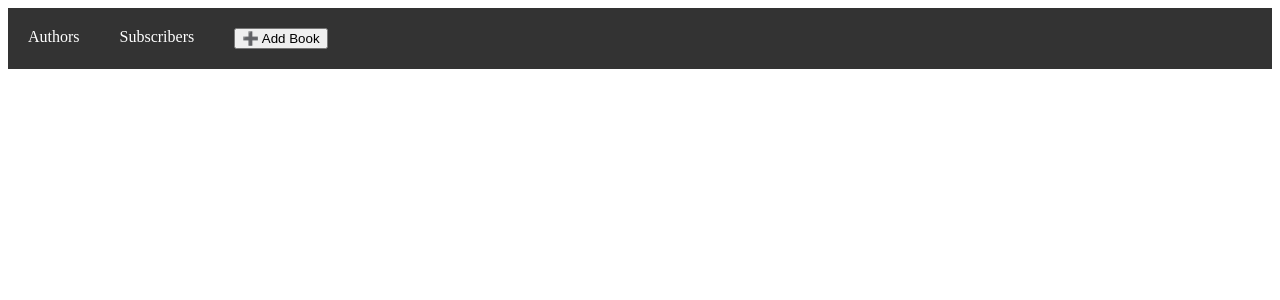
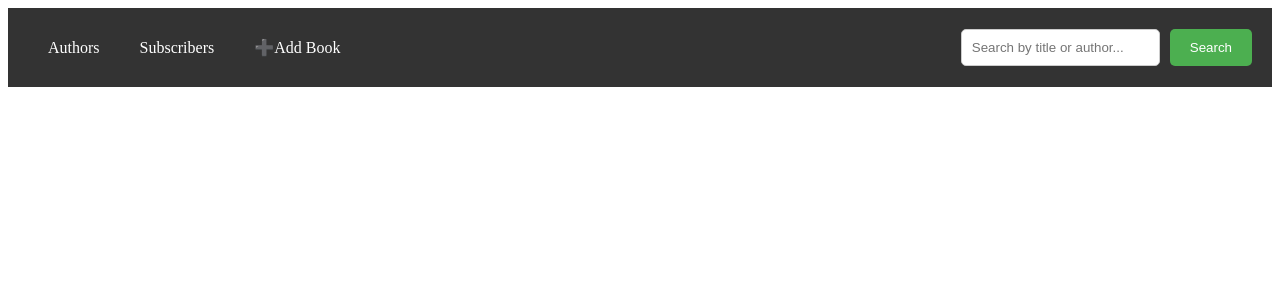
Before and after one commit to Filip-Petruneac/library, a Flask app: page / in a window 1280 px wide. Shown: the top 300 px of the page. Run offline with Flask 3, Linux system fonts and the light colour scheme; data that the repository does not hold is empty.

Commit message:
Add Search Button Option for Books

```diff
--- a/bff/server.py
+++ b/bff/server.py
@@ -24,6 +24,13 @@ def index():
     except Exception as err:
         return str(err), 500
 
+@app.route('/search_books', methods=['GET'])
+def search_books():
+    query = request.args.get('query', '')
+    response = requests.get(f'{API_URL}/search_books', params={'query': query})
+    books = response.json()
+    return render_template('books.html', books=books)
+
 @app.route('/book-details/<int:book_id>')
 def book_details(book_id):
     try:
@@ -31,7 +38,7 @@ def book_details(book_id):
         if response.status_code != 200:
             return "Error fetching book details from API", 400
         book = response.json()
-        app.logger.debug(f"Book details: {book}")  # Log the book details
+        app.logger.debug(f"Book details: {book}")
         return render_template('book_details.html', book=book)
     except Exception as err:
         return str(err), 500
--- a/bff/static/css/books.css
+++ b/bff/static/css/books.css
@@ -77,3 +77,37 @@
 .book-square {
     margin-top: 25px;
 }
+
+
+.navbar {
+    display: flex;
+    justify-content: space-between;
+    align-items: center;
+    padding: 10px 20px;
+}
+
+.search-form {
+    margin-left: auto;
+    display: flex;
+}
+
+.search-form input[type="text"] {
+    padding: 10px;
+    border-radius: 5px;
+    border: 1px solid #ccc;
+    margin-right: 10px;
+}
+
+.search-form button {
+    background-color: #4CAF50;
+    color: white;
+    padding: 10px 20px;
+    border: none;
+    border-radius: 5px;
+    cursor: pointer;
+    transition: background-color 0.3s;
+}
+
+.search-form button:hover {
+    background-color: #45a049;
+}
--- a/bff/templates/books.html
+++ b/bff/templates/books.html
@@ -5,14 +5,18 @@
     <meta name="viewport" content="width=device-width, initial-scale=1.0">
     <title>Books</title>
     <link rel="stylesheet" href="/static/css/books.css">
+
 </head>
 <body>
 <nav class="navbar">
     <a href="/authors">Authors</a>
     <a href="/subscribers">Subscribers</a>
-    <div class="top-right">
-        <a href="/add_book"><button class="add-button">➕ Add Book</button></a>
-    </div>
+    <a href="/add_book">➕Add Book</a>
+
+    <form action="/search_books" method="GET" class="search-form">
+        <input type="text" name="query" placeholder="Search by title or author...">
+        <button type="submit">Search</button>
+    </form>
 </nav>
 <div class="container">
     {% for book in books %}
```
Also changed, not shown: 1 other file.
